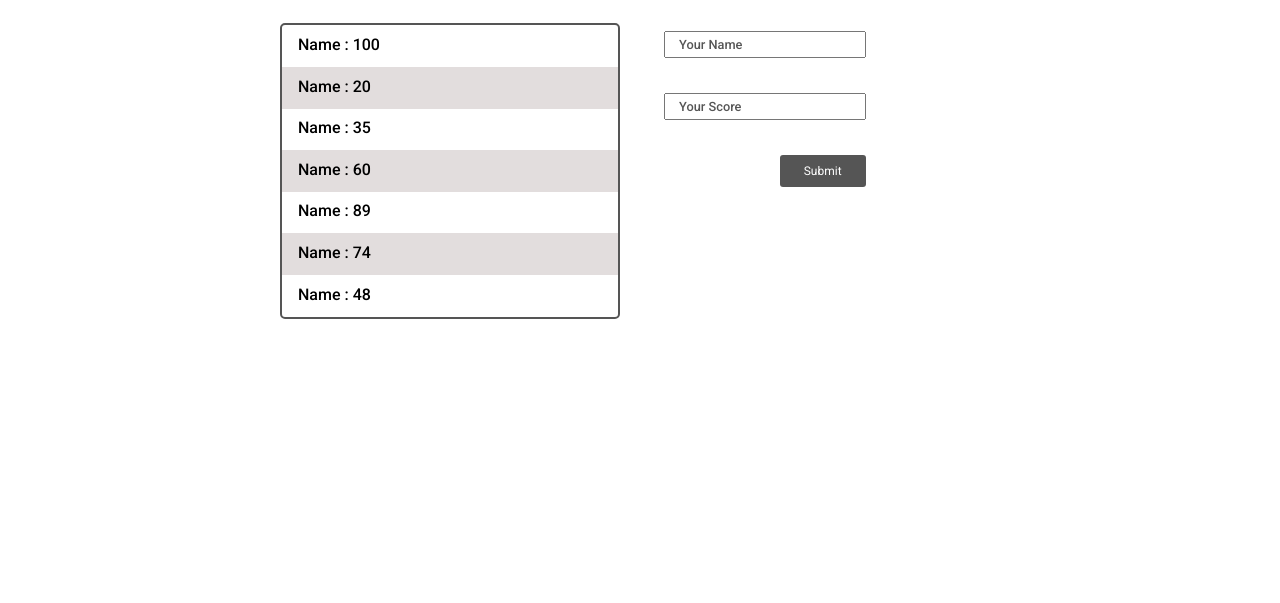
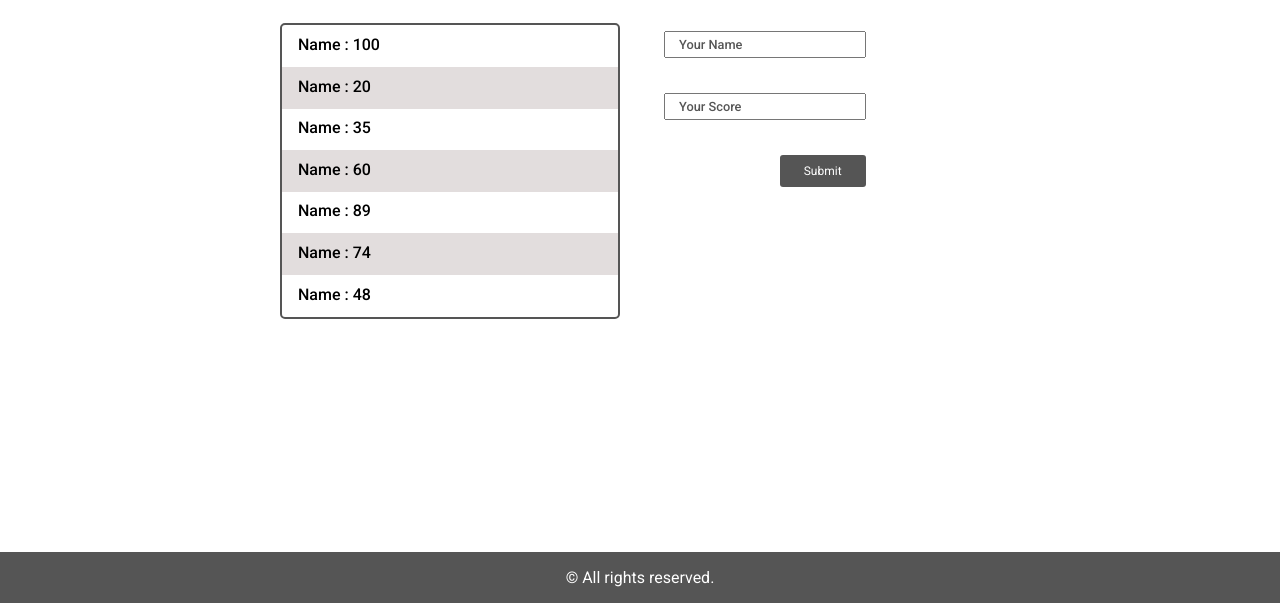
Before and after one commit to tacettinkustu/leaderboard, a website built with webpack: page src/index.html in a window 1280 px wide. Shown: the part 197-800 px from the top of the page. Built offline with nearby package versions, Linux system fonts and the light colour scheme.

Commit message:
Add footer section to body

```diff
--- a/src/index.html
+++ b/src/index.html
@@ -48,5 +48,10 @@
         </form>
       </section>
     </main>
+    <footer>
+      <div class="footer">
+        <p class="copyright">&copy; All rights reserved.</p>
+      </div>
+    </footer>
   </body>
 </html>
--- a/src/style.css
+++ b/src/style.css
@@ -106,3 +106,13 @@ input::placeholder {
   cursor: pointer;
   border-radius: 3px;
 }
+
+footer {
+  position: fixed;
+  left: 0;
+  bottom: 0;
+  width: 100%;
+  background-color: #555;
+  color: white;
+  text-align: center;
+}
```
